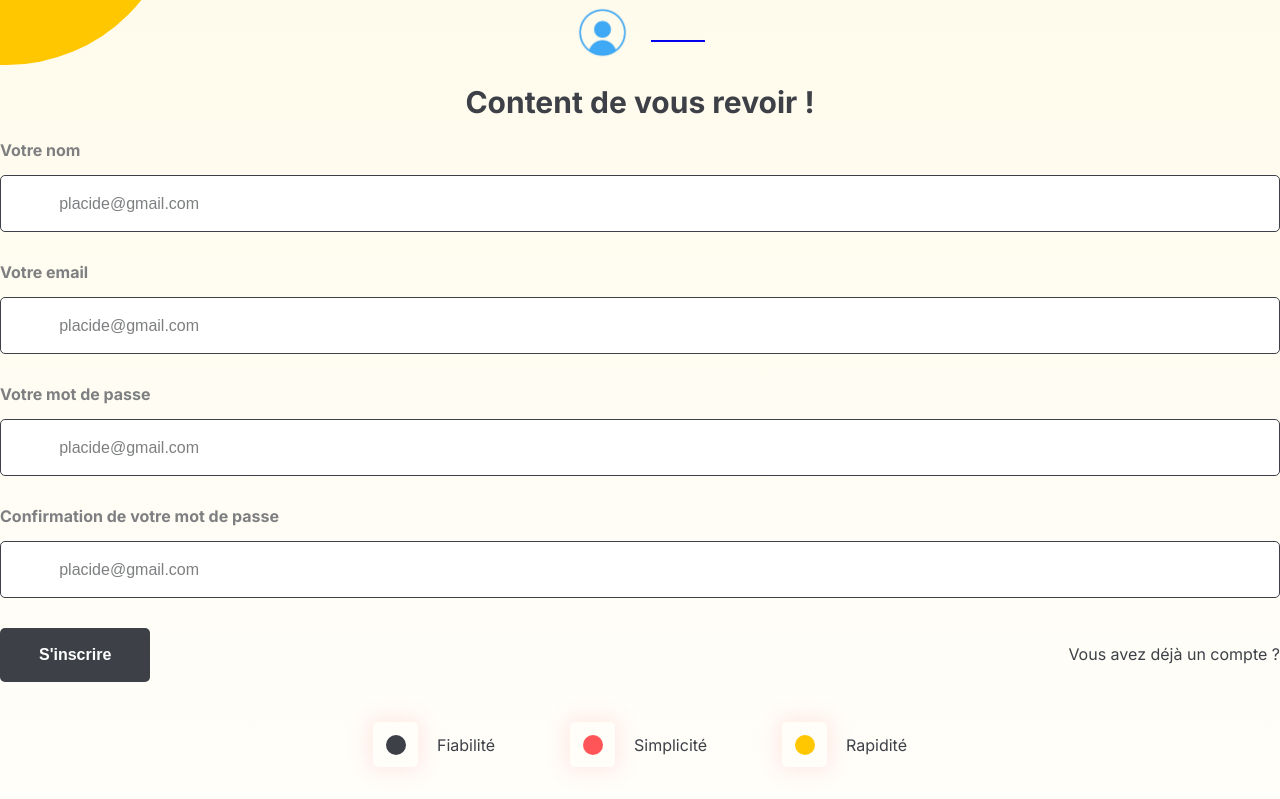
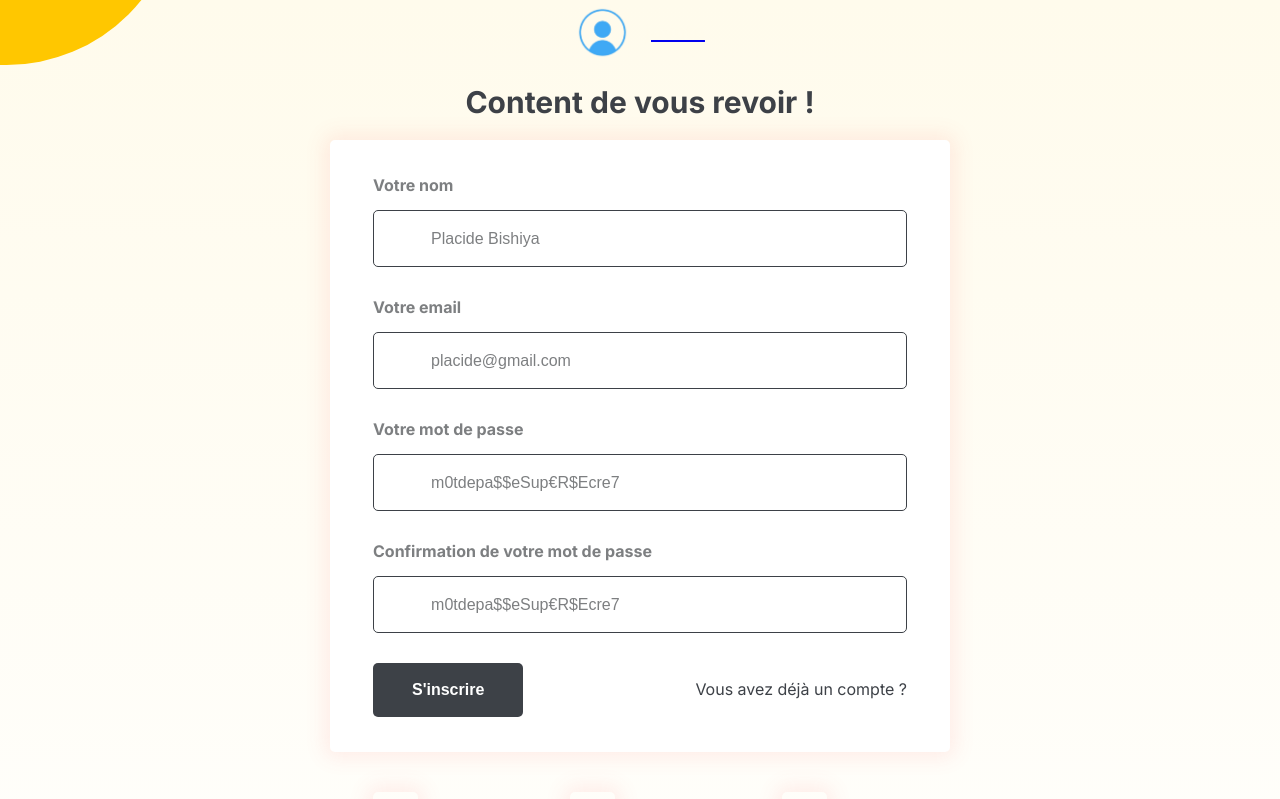
Before and after one commit to PrecieuxMudibu/Precious_Vote, a Next.js app: page /register in a window 1280 px wide. Shown: the top 799 px of the page. Built offline with nearby package versions, Linux system fonts and the light colour scheme; no server answers; some icons are missing.

Commit message:
feat: Register correctly

```diff
--- a/pages/register.jsx
+++ b/pages/register.jsx
@@ -12,7 +12,9 @@ import { applicationContext } from './_app';
 import { useContext } from 'react';
 
 export default function Register() {
-    const [user, setUser] = useState({});
+    const [user, set_user] = useState({});
+    const main_class_name = `${styles.main} shadow`;
+
     const { setConnectedUser } = useContext(applicationContext);
 
     const { push } = useRouter();
@@ -28,7 +30,6 @@ export default function Register() {
             axios
                 .post(route_for_register, user)
                 .then((response) => {
-                    console.log('response>>>', response);
                     localStorage.setItem(
                         'vote_app_token',
                         response.data.user.token
@@ -49,7 +50,7 @@ export default function Register() {
 
     function onChange(e) {
         const { name, value } = e.target;
-        setUser({ ...user, [name]: value });
+        set_user({ ...user, [name]: value });
     }
 
     return (
@@ -71,8 +72,7 @@ export default function Register() {
                 </h1>
             </header>
 
-            <main>
-                {/* <main className={main_class_name}> */}
+            <main className={main_class_name}>
                 <form>
                     <label>
                         <span>Votre nom</span>
@@ -82,7 +82,7 @@ export default function Register() {
                                 onChange={onChange}
                                 name="name"
                                 type="text"
-                                placeholder="placide@gmail.com"
+                                placeholder="Placide Bishiya"
                             />
                         </div>
                     </label>
@@ -108,7 +108,7 @@ export default function Register() {
                                 onChange={onChange}
                                 name="password"
                                 type="password"
-                                placeholder="placide@gmail.com"
+                                placeholder="m0tdepa$$eSup€R$Ecre7"
                             />
                         </div>
                     </label>
@@ -120,7 +120,7 @@ export default function Register() {
                                 onChange={onChange}
                                 name="confirm_password"
                                 type="password"
-                                placeholder="placide@gmail.com"
+                                placeholder="m0tdepa$$eSup€R$Ecre7"
                             />
                         </div>
                     </label>
```
